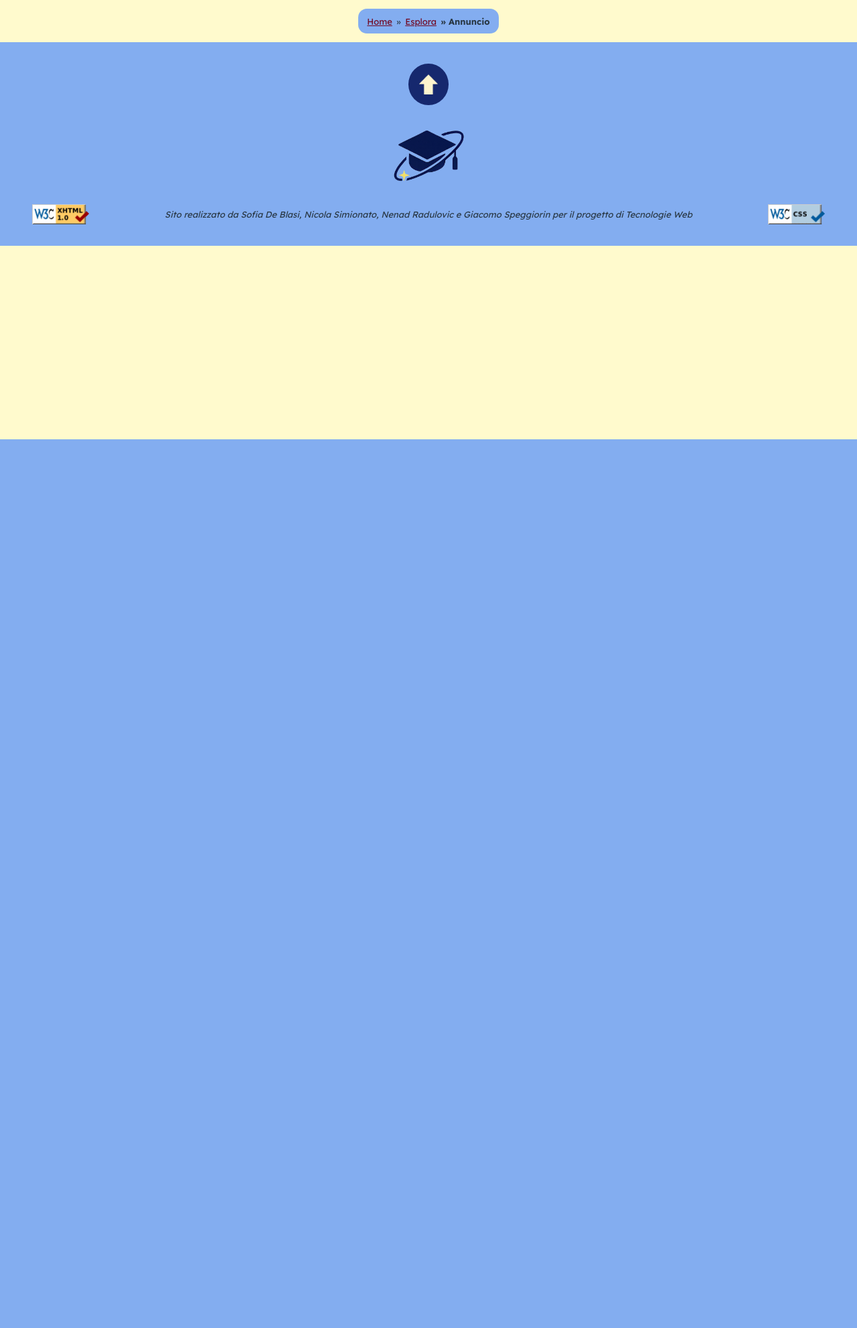
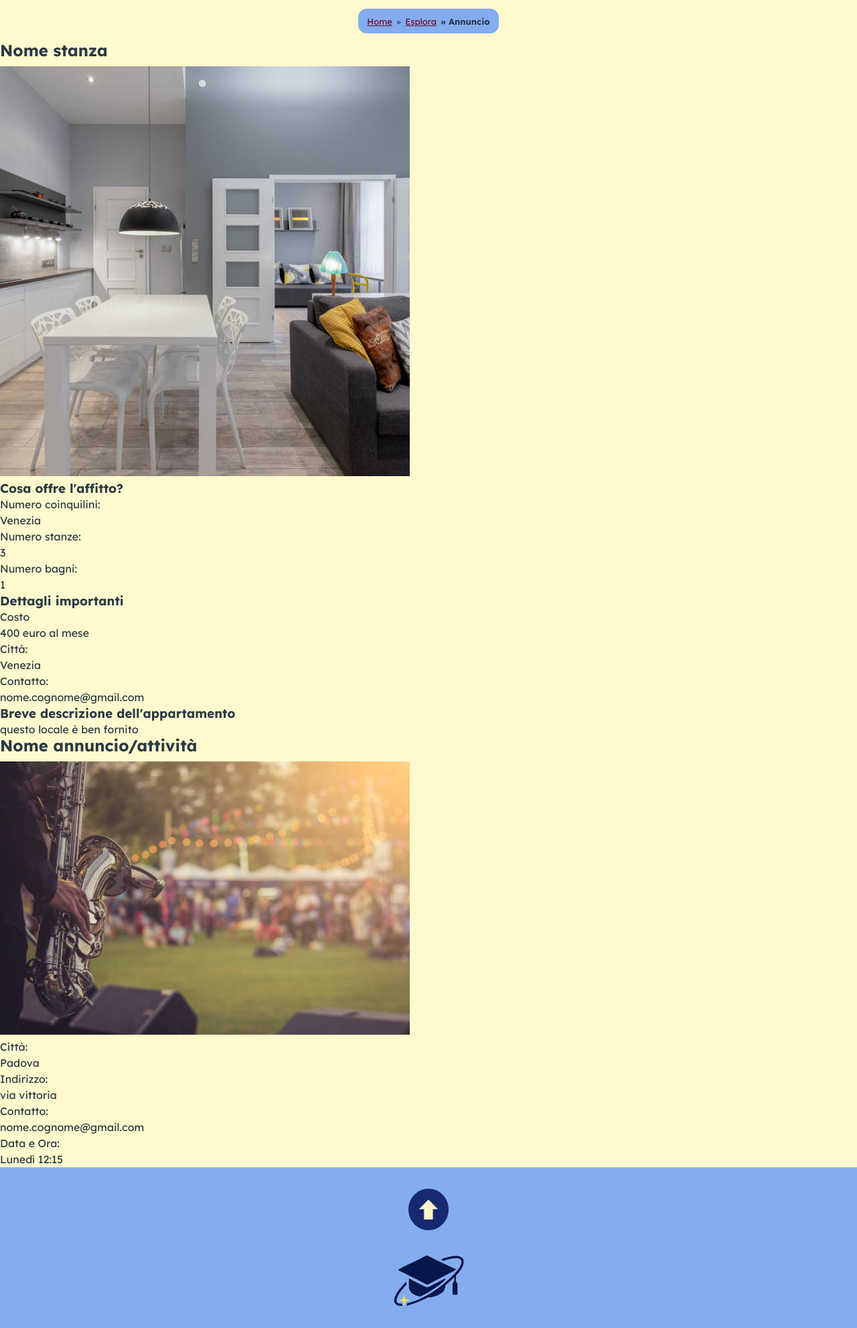
Before and after one commit to nenadkk/StudentSpace, a PHP site: page /html/annuncio.html in a window 1280 px wide. Shown: the part 144-2127 px from the top of the page at 67% size. Before the commit the page ends 800 px from the top, so only its background shows below. Run offline with PHP 8.4, Linux system fonts and the light colour scheme.

Commit message:
inizio sviluppo pagina annuncio

```diff
--- a/html/annuncio.html
+++ b/html/annuncio.html
@@ -1,12 +1,12 @@
 <!DOCTYPE html>
 <html lang="it">
 <head>
-    <title>Registrati - Student Space</title>
+    <title>Annuncio - Student Space</title>
 
     <meta charset="utf-8">
 
-    <meta name="description" content="Pagina dedicata alla bacheca online per studenti delle università."> <!-- Per cercare o offrire appartamenti, ripetizioni e partecipare a eventi o esperimenti in ambito universitrario -->
-    <meta name="keywords" content="università, ripetizioni, appartamenti, stanze, eventi, bacheca, progetti, esperimenti, studenti, fuorisede">
+    <meta name="description" content="Pagina dedicata al singolo prodotto del sito, come affitto, attività, ripetizioni ecc..."> <!-- Per cercare o offrire appartamenti, ripetizioni e partecipare a eventi o esperimenti in ambito universitrario -->
+    <meta name="keywords" content="università, ripetizioni, appartamenti, stanze, eventi, bacheca, progetti, esperimenti, studenti, fuorisede"><!--questo bisogna cambiarlo in base a quale annuncio stiamo visitando-->
 
     <meta name="author" content="StudentSpaceTeam">
     <meta name="viewport" content="width=device-width">
@@ -48,8 +48,92 @@
     </nav>
 
     <main id="contenuto">
+        <!--/////////////////////////////////////////////
+        DA QUI IN POI BISOGNA GESTIRE IL FATTO SE L'ANNUNCIO SIA UN BILOCALE O ALTRI TIPI DI ANNUNCIO
+        PER IL BILOCALE C'è UNA STRUTTURA DIVERSA
+        //////////////////////////////////////////////-->
+        <!--
+        <div class="esplora">
+            <h2>Nome prodotto</h2>
+                <ul id="listaCarte">
+                    <li class="carta">
+                        <img src="../assets/bilocaleCentro.jpg" alt=""  width="500" height="300">
+                    </li>
+                    <li class="carta">
+                    <dl>
+                        <dt>Data pubblicazione</dt>
+                        <dd>05/11/2025</dd>
+                        <dt>Città</dt>
+                        <dd>Venezia</dd>
+                        <dt>Descrizione</dt>
+                        <dd>Ingresso gratuito</dd>
+                    </dl>
+                </li>
+                </ul>
+        </div>
+        -->
 
-</main>
+        <!--////////
+        SEZIONE AFFITTO CAMERE
+        /////////-->
+        <section class="annunci-affitto">
+            <h2>Nome stanza</h2><!--da fare con php perchè deve cambiare-->
+            <div class="immagine-locale">
+                <img src="../assets/bilocaleCentro.jpg" alt="">
+            </div>
+
+            <div class="generali-affitto">
+                <h3>Cosa offre l'affitto?</h3>
+                    <dl>
+                        <dt>Numero coinquilini:</dt>
+                        <dd>Venezia</dd>
+                        <dt>Numero stanze:</dt>
+                        <dd>3</dd>
+                        <dt>Numero bagni:</dt>
+                        <dd>1</dd>
+                    </dl>
+            </div>
+            <div class = "essenziali-affitto">
+                <h3>Dettagli importanti</h3>
+                    <dl>
+                        <dt>Costo</dt>
+                        <dd>400 euro al mese</dd>
+                        <dt>Città:</dt>
+                        <dd>Venezia</dd>
+                        <dt>Contatto:</dt>
+                        <dd>nome.cognome@gmail.com</dd>
+                    </dl>
+            </div>
+            <div class = "descrizione-affitto">
+                <h3>Breve descrizione dell'appartamento</h3>
+                <p>questo locale è ben fornito</p>
+            </div>
+        </section>
+
+        <!--////////
+        SEZIONE ANNUNCIO RESTO ATTIVITà
+        /////////-->
+
+        <section class="annunci-rimanente">
+            <h2>Nome annuncio/attività</h2><!--da fare con php perchè deve cambiare-->
+                <div class="immagine-laterale">
+                    <img src="../assets/concertoJazz.jpg" alt="">
+                </div>
+                <div class="info">
+                    <dl>
+                        <dt>Città:</dt>
+                        <dd>Padova</dd>
+                        <dt>Indirizzo:</dt>
+                        <dd>via vittoria</dd>
+                        <dt>Contatto:</dt>
+                        <dd>nome.cognome@gmail.com</dd>
+                        <dt>Data e Ora:</dt>
+                        <dd>Lunedì 12:15</dd>
+                    </dl>
+                </div>
+        </section>
+
+    </main>
 
     <footer>
         <div id="footer-top">
--- a/html/esplora.html
+++ b/html/esplora.html
@@ -245,7 +245,7 @@
     </main>
     <footer>
         <div id="footer-top">
-            <a href="../html/annuncio.htmlcontenuto" class="freccia-su" aria-label="Torna all'inizio del contenuto">
+            <a href="../html/esplora.html" class="freccia-su" aria-label="Torna all'inizio del contenuto">
                 <img src="../assets/freccia.png" alt="">
             </a>
             <img src="../assets/logo_no_scritta.png" alt="" class="logo-footer">
```
Also changed, not shown: css/style.css (+36 -0 lines).
